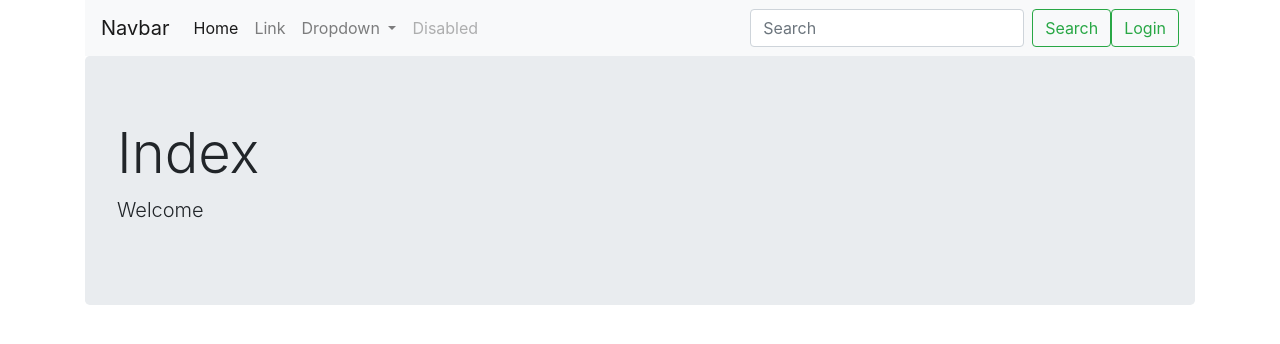
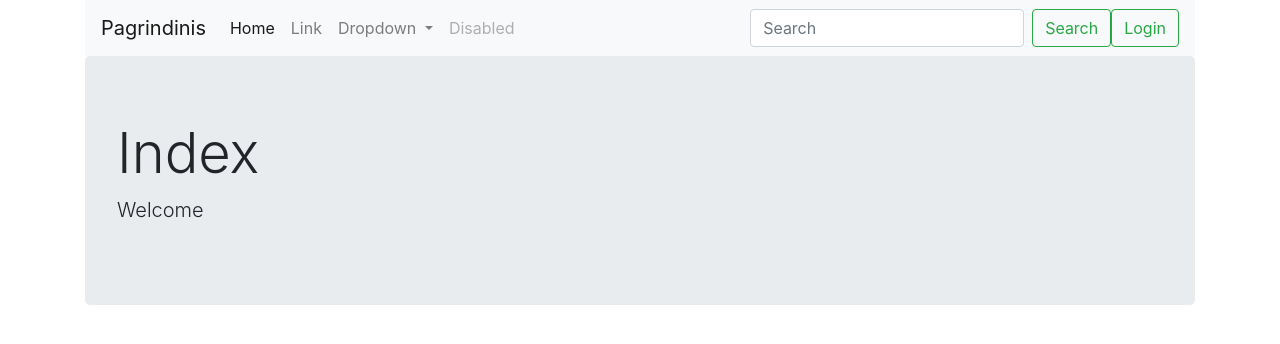
Before and after one commit to RobertasTu/18-PHP-nd, a PHP site: page / in a window 1280 px wide. Shown: the top 344 px of the page. Run offline with PHP 8.4, Linux system fonts and the light colour scheme; some libraries are stand-ins or nearby versions.

Commit message:
nauja kat. sukurimas
Naujos kategorijos sukurimas 0 tevinis opcija

```diff
--- a/categorynew.php
+++ b/categorynew.php
@@ -117,6 +117,7 @@ if(isset($_GET["prideti"])) {
 <div class='form-group'>
         <label for='tevinis_id'>Tėvinis_id</label>
         <select class='form-control' type='text' required='true' name='tevinis_id'  >
+                        <option value='0'>Nuline</option>
                          <?php
                          $sql = "SELECT * FROM kategorijos";
                          $result = $conn->query($sql);
@@ -125,6 +126,7 @@ if(isset($_GET["prideti"])) {
 
                             if($category['tevinis_id']== $category["ID"] ) {
                                 echo "<option value='".$category["ID"]."' selected='true'>";
+
                             }  else {
                                 echo "<option value='".$category["ID"]."'>";
                             }
--- a/design-parts/meniu.php
+++ b/design-parts/meniu.php
@@ -3,7 +3,7 @@
 
 
 <nav class="navbar navbar-expand-lg navbar-light bg-light">
-        <a class="navbar-brand" href="#">Navbar</a>
+        <a class="navbar-brand" href="index.php">Pagrindinis</a>
         <button class="navbar-toggler" type="button" data-toggle="collapse" data-target="#navbarSupportedContent" aria-controls="navbarSupportedContent" aria-expanded="false" aria-label="Toggle navigation">
             <span class="navbar-toggler-icon"></span>
         </button>
```
